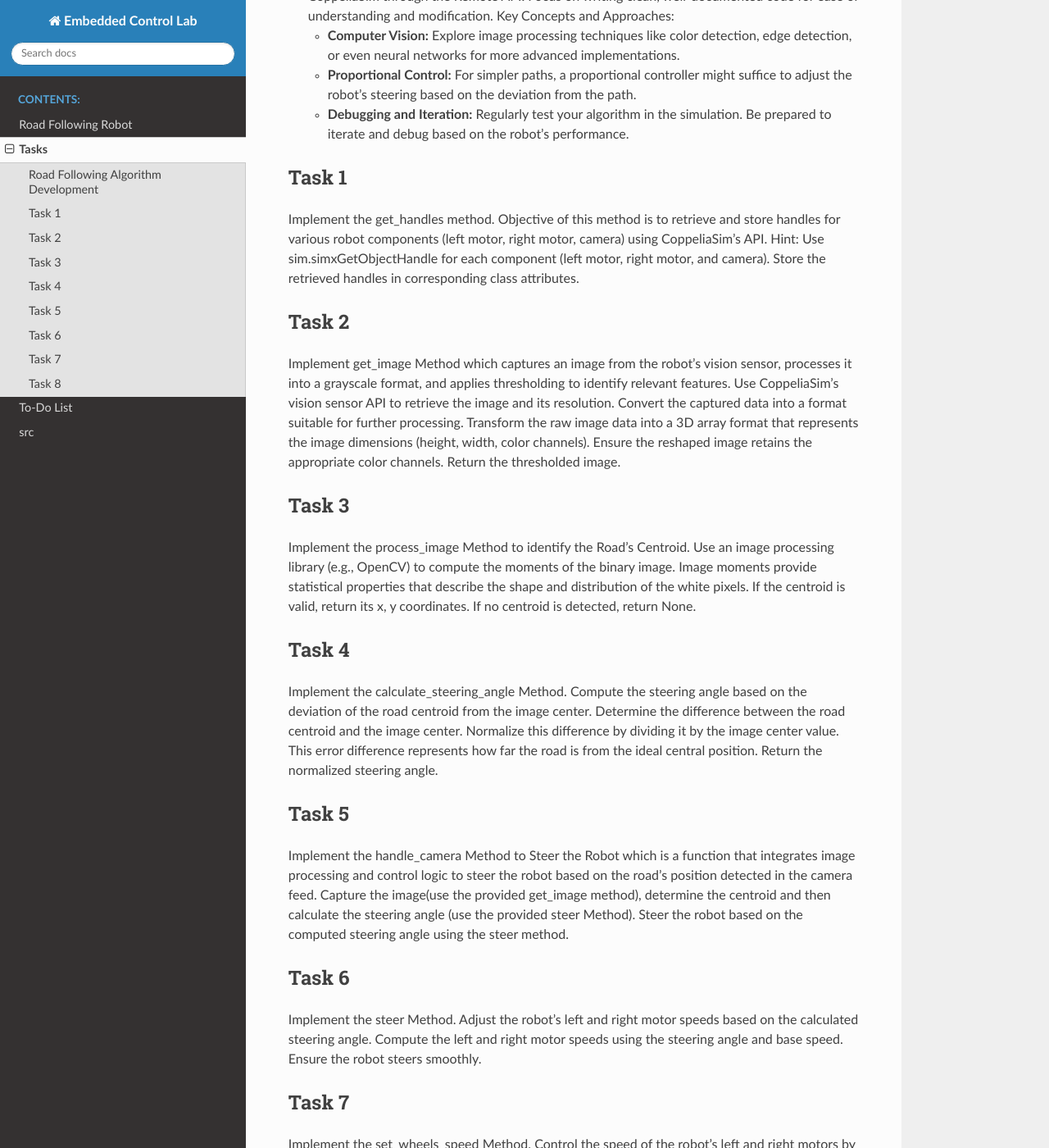
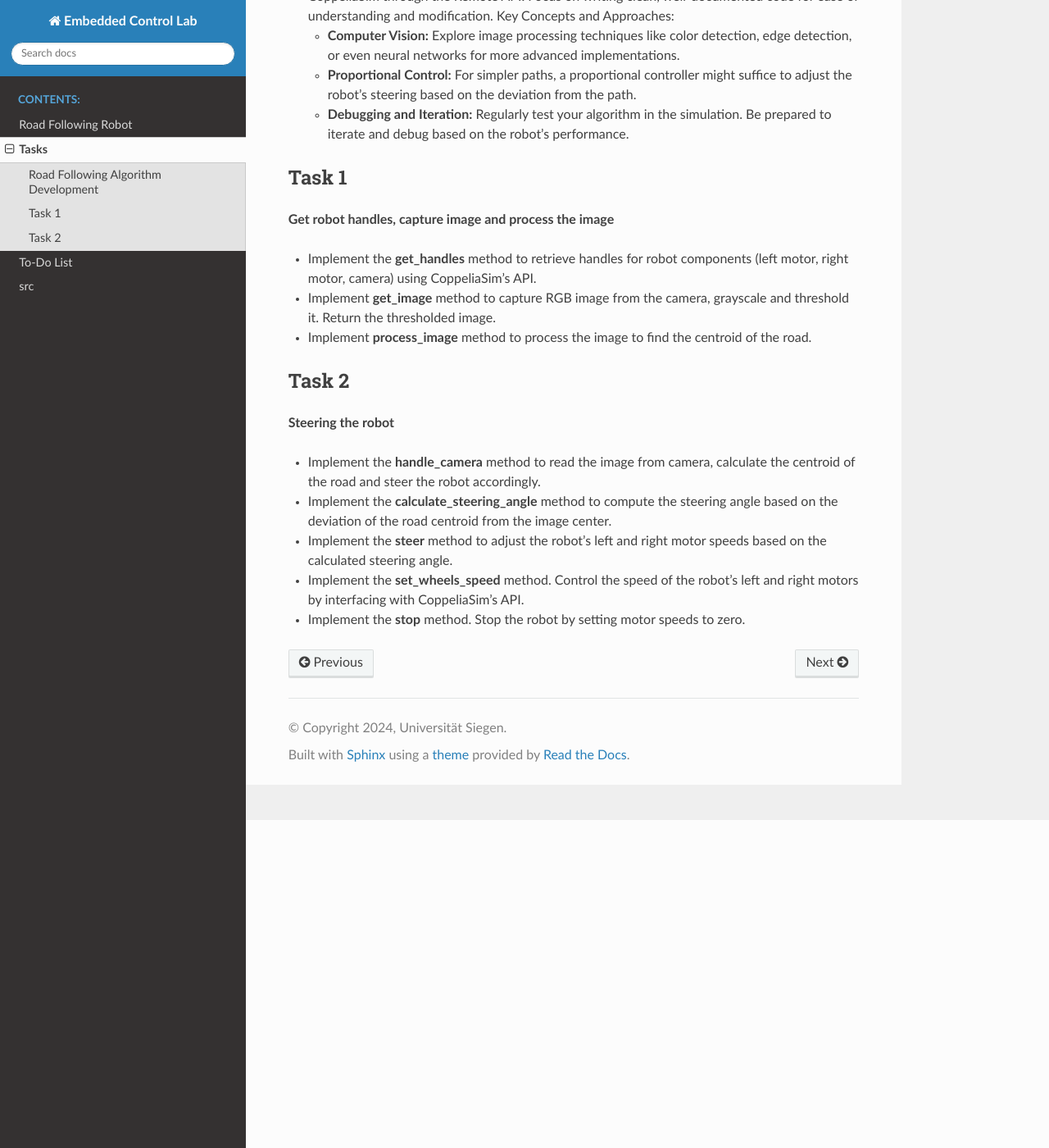
Before and after one commit to EmbeddedSystems-UniversitySiegen/eclab-task3, a Sphinx documentation site: the page built from docs/source/Task_sheet.md, in a window 1280 px wide and 1400 px high, scrolled down 400 px. Shown: the whole window at 82% size. Built offline with Sphinx 7.4.7 and the Read the Docs theme 3.1.0, drawn with Linux system fonts in a browser that asks for light colours; some of the changed text lies outside the part shown.

Commit message:
Tasks redefined

```diff
--- a/docs/source/Task_sheet.md
+++ b/docs/source/Task_sheet.md
@@ -21,35 +21,25 @@ Key Concepts and Approaches:
 
 ## Task 1
 
-Implement the get_handles method. Objective of this method is to retrieve and store handles for various robot components (left motor, right motor, camera) using CoppeliaSim's API. Hint: Use sim.simxGetObjectHandle for each component (left motor, right motor, and camera). Store the retrieved handles in corresponding class attributes.
+**Get robot handles, capture image and process the image**
+
+- Implement the **get_handles** method to retrieve handles for robot components (left motor, right motor, camera) using CoppeliaSim's API.
+
+- Implement **get_image** method to capture RGB image from the camera, grayscale and threshold it. Return the thresholded image.
+
+- Implement **process_image** method to process the image to find the centroid of the road.
 
 
 ## Task 2
 
-Implement get_image Method which captures an image from the robot's vision sensor, processes it into a grayscale format, and applies thresholding to identify relevant features. Use CoppeliaSim's vision sensor API to retrieve the image and its resolution. Convert the captured data into a format suitable for further processing. Transform the raw image data into a 3D array format that represents the image dimensions (height, width, color channels). Ensure the reshaped image retains the appropriate color channels. Return the thresholded image.
+**Steering the robot**
 
-## Task 3
+- Implement the **handle_camera** method to read the image from camera, calculate the centroid of the road and steer the robot accordingly.
 
-Implement the process_image Method to identify the Road's Centroid. Use an image processing library (e.g., OpenCV) to compute the moments of the binary image. Image moments provide statistical properties that describe the shape and distribution of the white pixels. If the centroid is valid, return its x, y coordinates. If no centroid is detected, return None.
+- Implement the **calculate_steering_angle** method to compute the steering angle based on the deviation of the road centroid from the image center.
 
-## Task 4
+- Implement the **steer** method to adjust the robot's left and right motor speeds based on the calculated steering angle.
 
-Implement the calculate_steering_angle Method. Compute the steering angle based on the deviation of the road centroid from the image center. Determine the difference between the road centroid and the image center. Normalize this difference by dividing it by the image center value. This error difference represents how far the road is from the ideal central position. Return the normalized steering angle.
+- Implement the **set_wheels_speed** method. Control the speed of the robot's left and right motors by interfacing with CoppeliaSim's API.
 
-## Task 5
-
-Implement the handle_camera Method to Steer the Robot which is a function that integrates image processing and control logic to steer the robot based on the road's position detected in the camera feed. Capture the image(use the provided get_image method), determine the centroid and then calculate the steering angle (use the provided steer Method). Steer the robot based on the computed steering angle using the steer method.
-
-## Task 6
-
-Implement the steer Method. Adjust the robot's left and right motor speeds based on the calculated steering angle. Compute the left and right motor speeds using the steering angle and base speed. Ensure the robot steers smoothly.
-
-## Task 7
-
-Implement the set_wheels_speed Method. Control the speed of the robot's left and right motors by interfacing with CoppeliaSim's API.
-
-
-
-## Task 8
-
-Implement the stop Method. Stop the robot by setting motor speeds to zero. Call set_wheels_speed with both speeds set to 0. Ensure the robot halts.
+- Implement the **stop** method. Stop the robot by setting motor speeds to zero.
```
